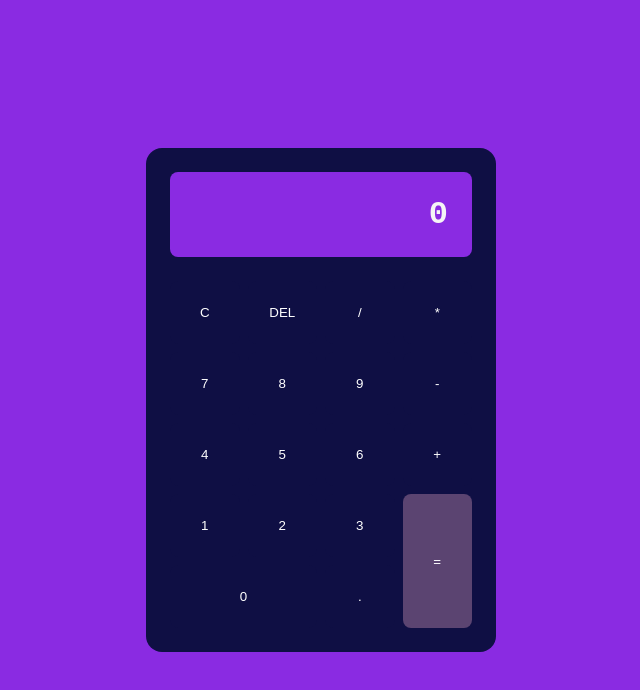
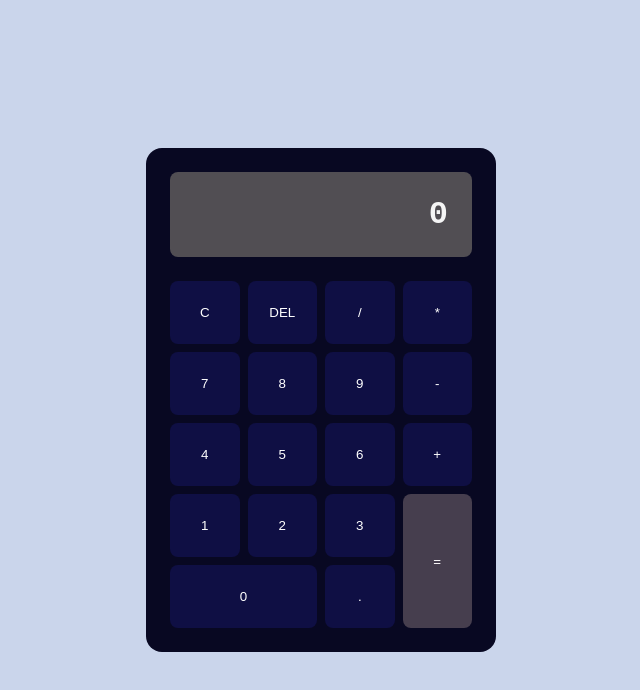
Before and after one commit to marianofogel/calculator, a plain HTML site: page index.html in a window 1280 px wide. Shown: the whole page, without its empty margins (319-959 px from the left). Drawn offline with Linux system fonts and the light colour scheme.

Commit message:
Mejor la estetica de la calculadora

```diff
--- a/css/main.css
+++ b/css/main.css
@@ -7,13 +7,13 @@
 
 body{
     min-height: 100vh;
-    background-color: blueviolet;
+    background-color: rgb(202, 213, 235);
     display: grid;
     place-items: center;
 }
 
 .calculadora {
-    background-color: rgb(15, 15, 68);
+    background-color: rgb(8, 8, 34);
     color: whitesmoke;
     width: 350px;
     max-width: 100%;
@@ -26,8 +26,8 @@ body{
 
 .pantalla {
     grid-column: 1 / 5 ;
-    background-color: blueviolet;
-    padding: 1.5rem;
+    background-color: rgb(81, 78, 83); /* Color de fondo del botón */
+    padding: 1.5rem; /* Espaciado interno del botón */
     font-size: 2rem; /* temaño fuente */
     text-align: right; /* alineacion del texto */
     border-radius: .5rem;
@@ -39,13 +39,14 @@ body{
 .btn {
     background-color: rgb(15, 15, 68) ;
     color: rgb(255, 255, 255);
-    border: 0;
+    border: 0; /* bordes */
     padding: 1.5rem .5rem;
     display: flex;
     justify-content: center;
     align-items: center;
-    border-radius: .5rem;
-    cursor: pointer;
+    border-radius: .5rem; /* Bordes redondeados */
+    cursor: pointer; /* Cursor de puntero al pasar el mouse */
+
 }
 
 .btn:hover {
@@ -58,9 +59,9 @@ body{
 
 #igual {
     grid-row: span 2;
-    background-color: rgb(91, 68, 113)
+    background-color: rgb(70, 62, 78)
 }
 
 #igual:hover{
-    background-color: beige
+    background-color: rgb(224, 224, 194)
 }
```
Also changed, not shown: 1 other file.
